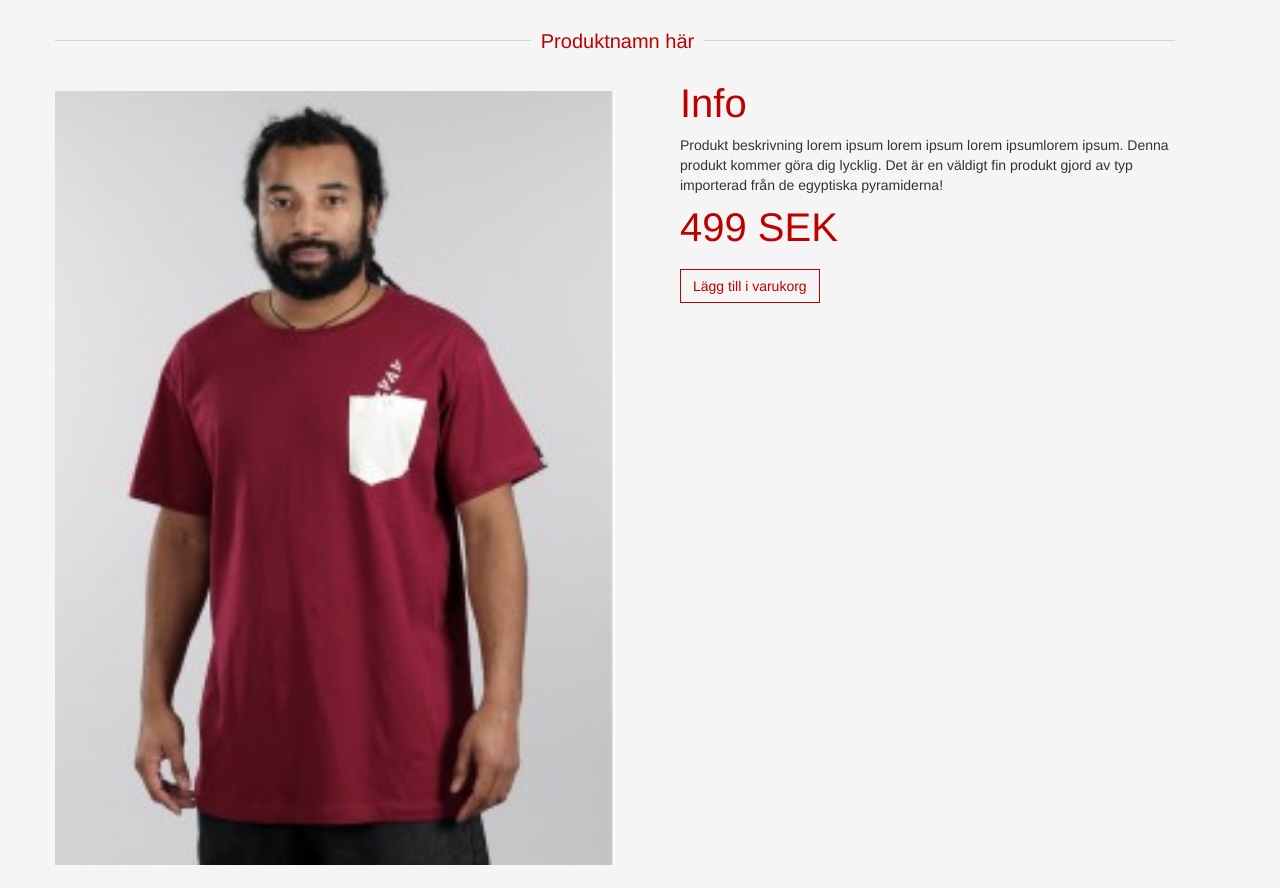
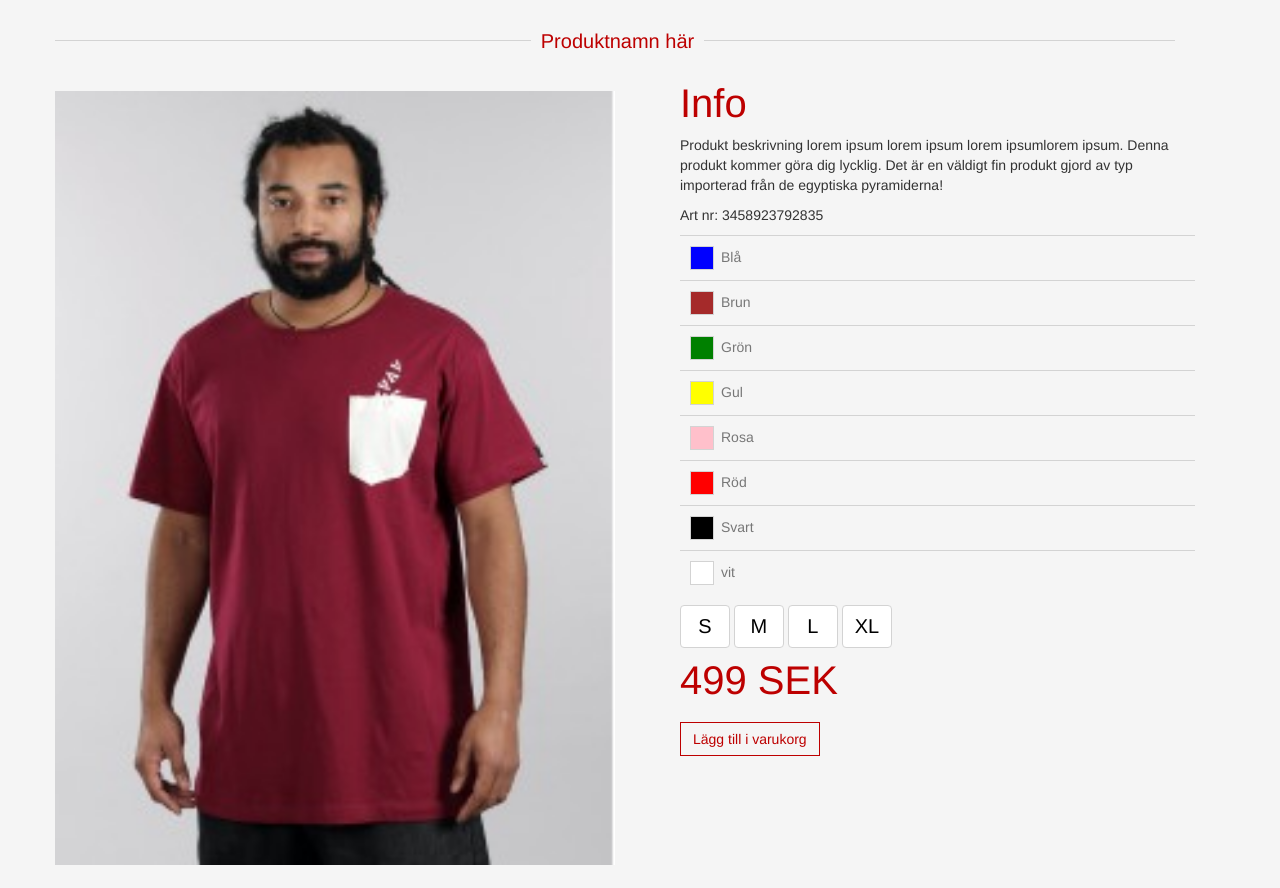
Before and after one commit to cama2014/Camaalbin, a PHP site: page /produktsida2.php in a window 1280 px wide. Shown: the part 75-963 px from the top of the page. Run offline with PHP 8.4, Linux system fonts and the light colour scheme; grey boxes labelled with a size stand in for pictures from a placeholder-image service; some libraries are stand-ins or nearby versions.

Commit message:
#16 23-01-2015

```diff
--- a/produktsida2.css
+++ b/produktsida2.css
@@ -67,6 +67,22 @@ h5{
 
 }
 
+.btn-default.size {
+    color: black;
+    background-color: white;
+    border:1px solid lightgray;
+    width:50px;
+    border-radius: 4px;
+
+}
+
+.btn-default.size:focus, .btn-default.size:target{
+    background-color:lightgray;
+}
+
+/*.btn-default.size:focus{
+    background-color: lightgray;
+}*/
 
 /*REA/Nyheter*/
 
--- a/produktsida2.php
+++ b/produktsida2.php
@@ -55,6 +55,33 @@
                         <h5>Info</h5>
                         <p>Produkt beskrivning lorem ipsum lorem ipsum lorem ipsumlorem ipsum.
                             Denna produkt kommer göra dig lycklig. Det är en väldigt fin produkt gjord av typ importerad från de egyptiska pyramiderna!</p>
+                        <p>Art nr: 3458923792835</p>
+
+
+                        <div id="farg">
+                                    <div class="well">
+                                        <ul>
+                                            <li><a href="#"><span class="farg-typ" style="background-color: blue;"><p>Blå</p></span></a></li>
+                                            <li><a href="#"><span class="farg-typ" style="background-color: brown;"><p>Brun</p></span></a></li>
+                                            <li><a href="#"><span class="farg-typ" style="background-color: green;"><p>Grön</p></span></a></li>
+                                            <li><a href="#"><span class="farg-typ" style="background-color: yellow;"><p>Gul</p></span></a></li>
+                                            <li><a href="#"><span class="farg-typ" style="background-color: pink;"><p>Rosa</p></span></a></li>
+                                            <li><a href="#"><span class="farg-typ" style="background-color: red;"><p>Röd</p></span></a></li>
+                                            <li><a href="#"><span class="farg-typ" style="background-color: black;"><p>Svart</p></span></a></li>
+                                            <li><a href="#"><span class="farg-typ" style="background-color: white;"><p>vit</p></span></a></li>
+                                        </ul>
+                                    </div>
+                                </div>
+
+
+
+
+                        <div class="btn-group" role="group" aria-label="...">
+                            <a id="btn" href="#size=small"> <button type="button" class="btn btn-default size">S</button></a>
+                              <a id="btn" href="#size=medium"> <button type="button" class="btn btn-default size">M</button></a>
+                            <a id="btn" href="#size=large"><button type="button" class="btn btn-default size">L</button></a>
+                           <a id="btn" href="#size=xlarge"> <button type="button" class="btn btn-default size">XL</button></a>
+                        </div>
 
                         <h5>499 SEK</h5>
                         <a class="btn btn-primary huvud-button button-köp" href="#" role="button">Lägg till i varukorg</a>
```
